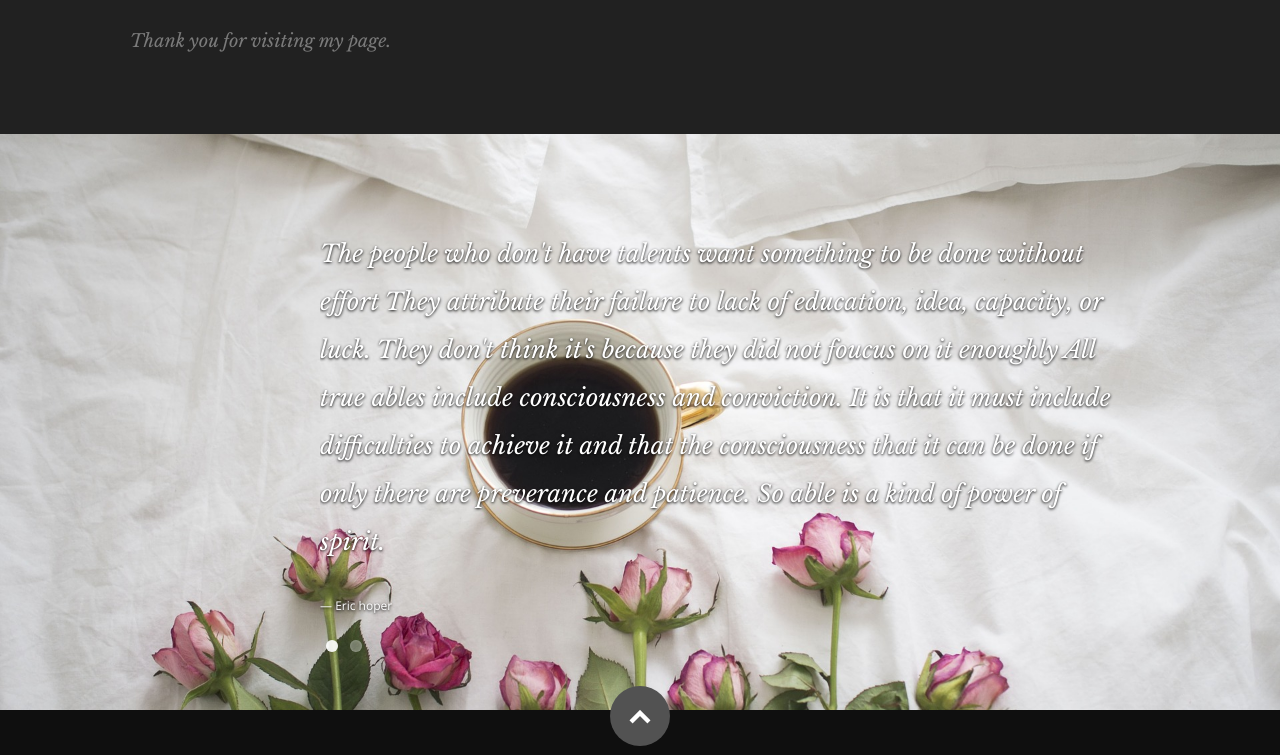
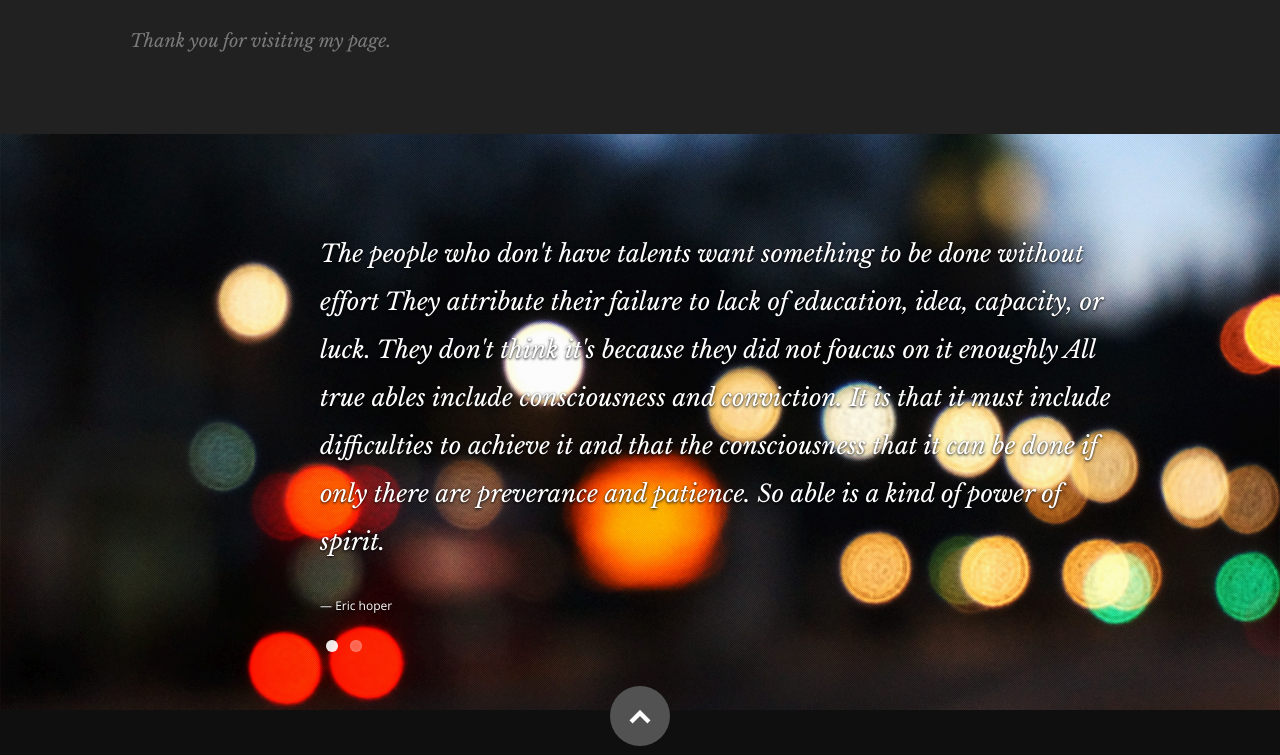
Before and after one commit to sindang/new, a plain HTML site: page index.html in a window 1280 px wide. Shown: the part 4660-5415 px from the top of the page. Drawn offline with nearby package versions, Linux system fonts and the light colour scheme; some icons are missing.

Commit message:
0328_css_003

```diff
--- a/css/layout.css
+++ b/css/layout.css
@@ -692,7 +692,7 @@ call-to-action .button {
 /* ------------------------------------------------------------------ */
 
 #testimonials {
-   background: #1F1F1F url(../images/coffee-2676642_1920.jpg) no-repeat center center;
+   background: #1F1F1F url(../images/testimonials-bg.jpg) no-repeat center center;
    /* background-size: cover !important; */
 	-webkit-background-size: cover !important;
    background-attachment: fixed;
```
